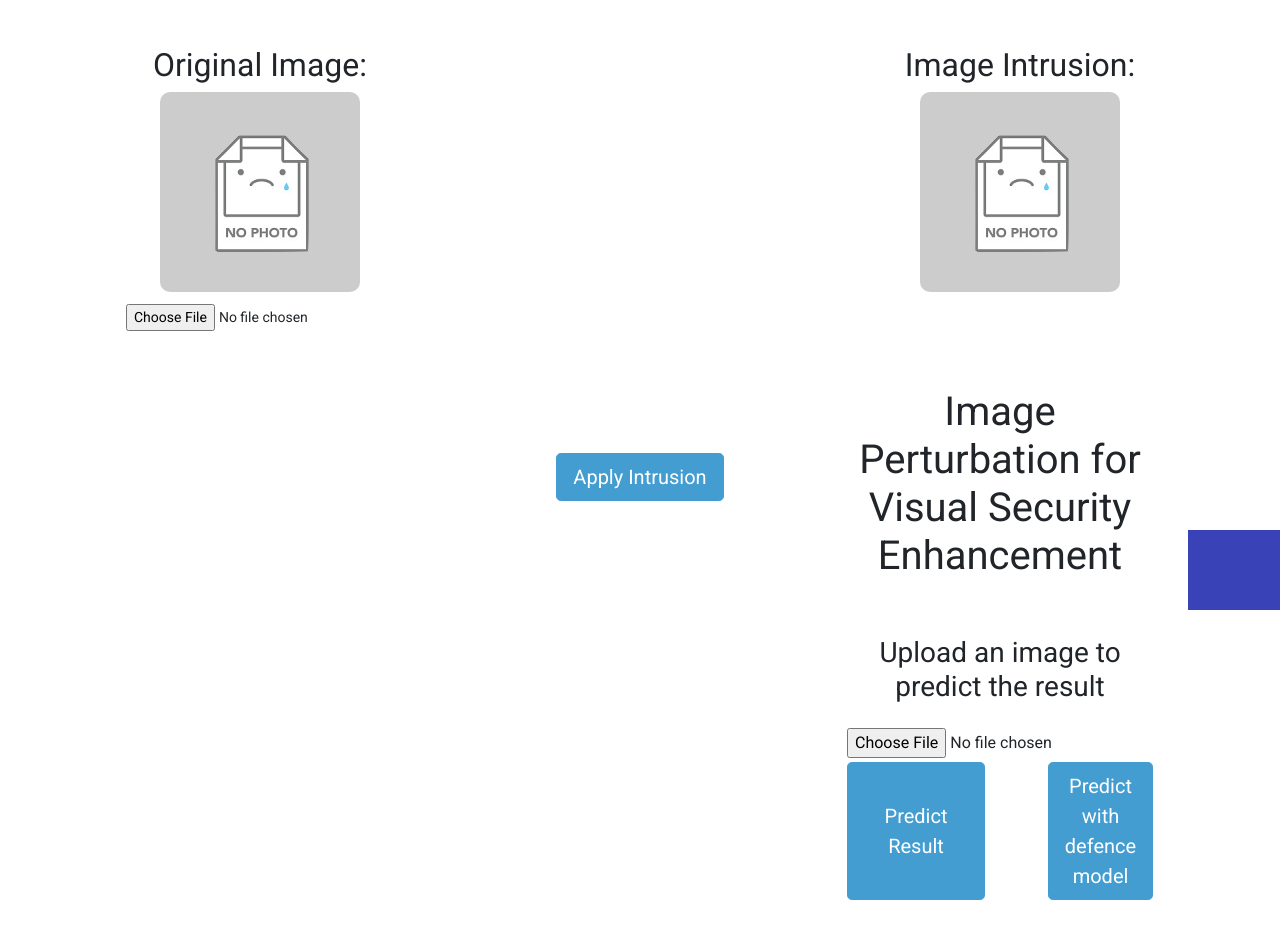
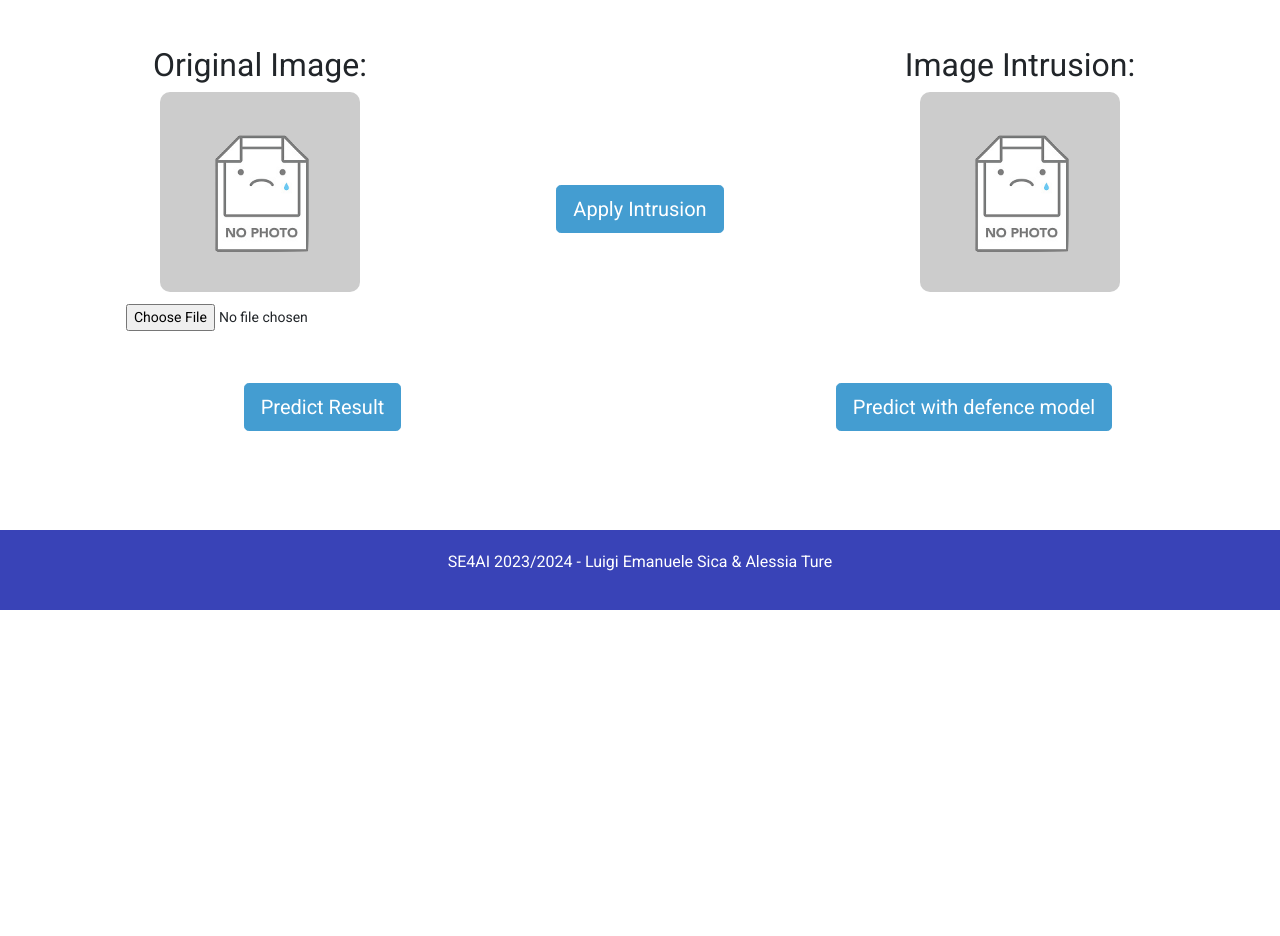
Before and after one commit to luigiPP93/FGSM-Road-Shield, a Flask app: template FGSM_SIFAI/templates/index.html in a window 1280 px wide. Shown: the part 190-1126 px from the top of the page. After the commit the page ends 800 px from the top, so only its background shows below. Run offline with Flask 3, Linux system fonts and the light colour scheme; the template is opened without the code that fills it, so the values that code supplies are empty; some libraries are stand-ins or nearby versions; some web fonts are replaced.

Commit message:
Update index.html

```diff
--- a/FGSM_SIFAI/templates/index.html
+++ b/FGSM_SIFAI/templates/index.html
@@ -1,20 +1,3 @@
-<!--
-    This is the index.html file for the FGSM Road Shield web application.
-    It contains the HTML structure and elements for the user interface.
-
-    The file includes the necessary CSS and JavaScript libraries, as well as the custom styles and scripts.
-
-    The main content of the page includes a header with the application title, and a main section with three input fields:
-    - Attack Type: A dropdown menu to select the type of attack.
-    - Traffic Sign: A dropdown menu to select the traffic sign.
-    - Perturbation Level: A range input to select the perturbation level.
-
-    The selected values from these input fields will be used for generating the FGSM Road Shield.
-
-    The file also includes a loop to dynamically populate the Traffic Sign dropdown menu with options based on a list of signs.
-
-    Note: This is a partial code snippet and may not include the complete HTML structure of the page.
--->
 <!DOCTYPE html>
 <html lang="en">
 <head>
@@ -62,14 +45,6 @@
 
             </div>
 
-            <!--
-                This HTML code represents the main content of the index page.
-                It contains a row with three columns, each containing different elements related to image processing and prediction.
-                The first column displays the original image and allows the user to upload a new image.
-                The second column contains a button to apply an intrusion to the image.
-                The third column displays the intruded image and shows the prediction results.
-                Below the row, there are two additional buttons for predicting the result and predicting with a defense model.
-            -->
             <div class="row d-flex justify-content-center mt-5">
                 <div class="col-md-4 d-flex flex-column align-items-center">
                     <h2 class="fs-3 text-center">Original Image:</h2>
@@ -117,25 +92,8 @@
                                 <div class="line"></div>
                             </div>
                         </div>
-                    <!--
-                        This HTML code represents the index page template for the Image Perturbation for Visual Security Enhancement project.
-                        It contains a main container with two rows of buttons for predicting results and predicting with a defense model.
-                        The buttons are styled using Bootstrap classes and have corresponding onclick event handlers.
-                    -->
-                    <div class="container">
-                        <div class="row mt-5">
-                            <div class="col-md-12 text-center">
-                                <h1>Image Perturbation for Visual Security Enhancement</h1>
                     </div>
                 </div>
-                        <div class="row mt-5">
-                            <div class="col-md-12 text-center">
-                                <h3>Upload an image to predict the result</h3>
-                            </div>
-                        </div>
-                        <div class="row mt-3">
-                            <div class="col-md-12 text-center">
-                                <input type="file" id="imageUpload" accept=".jpg, .jpeg, .png" />
             </div>
         </div>
         <div class="row mt-1 d-flex justify-content-center">
@@ -146,23 +104,11 @@
                 <button class="btn btn-primary btn-lg " onclick="Predict_With_Intrusion()">Predict with defence model</button>
             </div>
         </div>
-                    </div>
-                    <main>
+    </main>
 
     <footer class="text-center mt-4">
         <p>SE4AI 2023/2024 - Luigi Emanuele Sica & Alessia Ture</p>
     </footer>
-    <!--
-        This script contains functions related to image preview, range input, alerts, and setting default labels.
-
-        Functions:
-        - oninput: Updates the value of a range input element and displays it.
-        - previewImage: Displays a preview of the selected image and handles error messages.
-        - showAlert: Displays a custom alert message.
-        - removeAlert: Removes the custom alert message.
-        - change event listener: Marks the sign select element as touched and removes the alert message.
-        - setDefaultLabel: Sets the default label of the sign select element based on a prediction.
-    -->
     <script>
         document.getElementById("range").oninput = function() {
             document.getElementById("range-value").innerHTML = this.value;
@@ -235,13 +181,6 @@
             }
         }
 
-        /**
-         * Applies intrusion to an image and updates the HTML with the perturbed image and prediction result.
-         * @function ApplyIntrusion
-         */
-        function ApplyIntrusion() {
-            // Code implementation...
-        }
         function ApplyIntrusion() {
             var fileInput = document.getElementById("image1");
             var errorMessage = document.getElementById("error-message");
@@ -307,39 +246,29 @@
             });
         }
 
-        /**
-         * Function to predict with intrusion.
-         *
-         * This function retrieves the intrusion image, checks if it is present, and then sends a POST request to the server for prediction.
-         * If the intrusion image is not present, an error message is displayed.
-         * After receiving the prediction result, it updates the UI accordingly.
-         */
         function Predict_With_Intrusion() {
-            // Retrieve the intrusion image, error message, and loading spinner elements
             var intrusionImage = document.getElementById("preview2");
             var errorMessage = document.getElementById("intrusion-error-message");
             var loadingSpinner = document.getElementById('loadingSpinnerDefence');
 
-            // Check if an intrusion image is present
+            // Verifica se è presente un'immagine perturbata
             if (!intrusionImage.src || intrusionImage.src === "" || intrusionImage.src.endsWith("noimg.png")) {
                 errorMessage.innerText = "Please apply an intrusion before predicting with defense model.";
                 errorMessage.style.display = "block";
-                return; // Interrupt the function execution if no intrusion image is present
+                return; // Interrompe l'esecuzione della funzione se non è presente un'immagine perturbata
             }
 
-            errorMessage.style.display = "none"; // Hide the error message if an intrusion image is present
-            loadingSpinner.style.display = 'block'; // Show the loading spinner
+            errorMessage.style.display = "none"; // Nasconde il messaggio di errore se è presente un'immagine perturbata
+            loadingSpinner.style.display = 'block'; // Mostra il caricamento
 
             var formData = new FormData();
 
-            // Send a POST request to the server for prediction
             fetch('/predictWhitIntrusion', {
                 method: 'POST',
                 body: formData
             })
             .then(response => response.text())
             .then(data => {
-                // Update the UI with the prediction result
                 document.getElementById('prediction-result-intrusion').innerText = "Prediction Defence Model: " + data;
                 loadingSpinner.style.display = 'none';
             })
@@ -349,25 +278,22 @@
             });
         }
 
-        /**
-         * Function to predict the result based on the uploaded image.
-         */
         function predictResult() {
             var fileInput = document.getElementById("image1");
             var errorMessage = document.getElementById("error-message");
             var loadingSpinner = document.getElementById('loadingSpinnerPredictionBase');
 
-            // Check if an image has been uploaded
+            // Controlla se è stata caricata un'immagine
             if (!fileInput.files || !fileInput.files[0]) {
                 errorMessage.style.display = 'block';
                 errorMessage.innerText = 'Please upload an image before proceeding.';
-                return; // Stop the function execution if no image is present
+                return; // Interrompe l'esecuzione della funzione se non c'è un'immagine
             } else {
-                errorMessage.style.display = "none"; // Hide the error message if a perturbed image is present
+                errorMessage.style.display = "none"; // Nasconde il messaggio di errore se è presente un'immagine perturbata
             }
 
-            errorMessage.style.display = 'none'; // Hide the error message if the image is present
-            loadingSpinner.style.display = 'block'; // Show the loading spinner
+            errorMessage.style.display = 'none'; // Nasconde il messaggio di errore se l'immagine è presente
+            loadingSpinner.style.display = 'block'; // Mostra il caricamento
 
             var formData = new FormData();
             formData.append("image1", fileInput.files[0]);
@@ -379,7 +305,7 @@
             .then(response => response.text())
             .then(data => {
                 document.getElementById('prediction-result-base').innerText = "Prediction: " + data;
-                setDefaultLabel(data); // Set the prediction as the default label
+                setDefaultLabel(data); // Imposta la previsione come etichetta di default
                 loadingSpinner.style.display = 'none';
             })
             .catch(error => {
```
Lines whose indentation alone changed are shown as unchanged.
